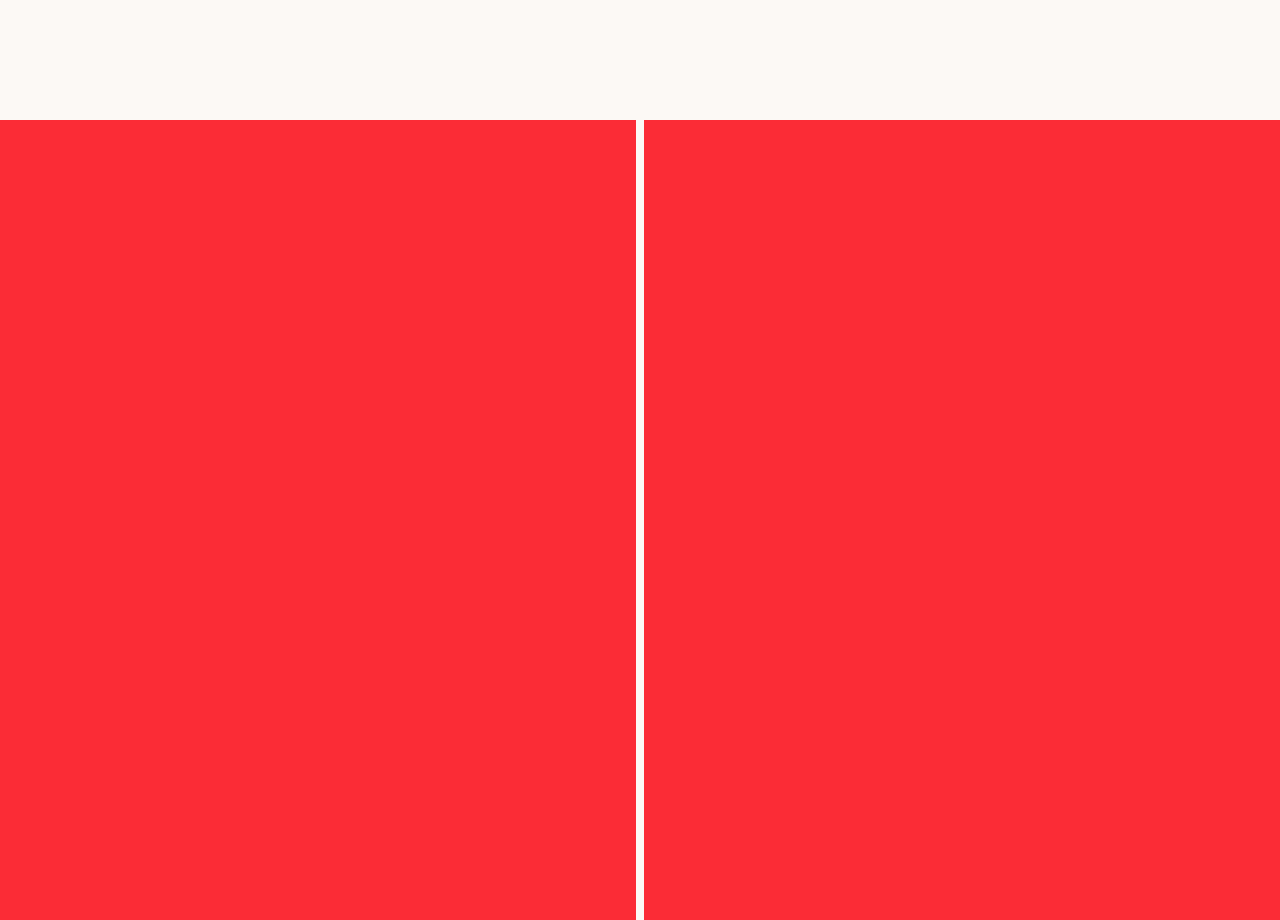
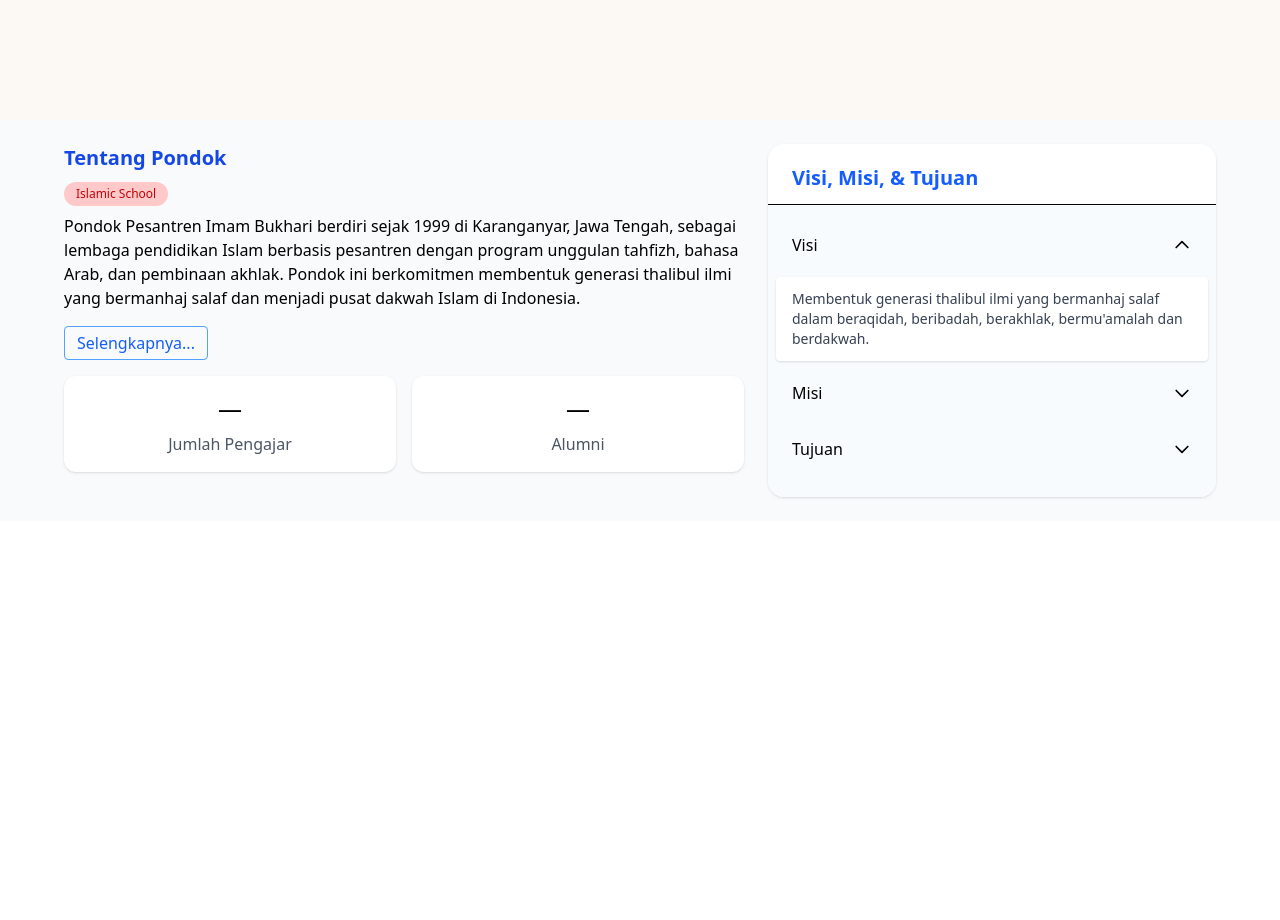
Before and after one commit to Unicode-house/vokasi_lp, a React (Vite) app: page / in a window 1280 px wide. Shown: the part 1000-1920 px from the top of the page. After the commit the page ends 1521 px from the top, so only its background shows below. Built offline with nearby package versions, Linux system fonts and the light colour scheme.

Commit message:
about n visi misi

```diff
--- /dev/null
+++ b/src/layouts/effect/about.css
@@ -0,0 +1,12 @@
+.about-section {
+  opacity: 0;
+  transition: opacity 1s ease;
+}
+
+.about-section.fade-in {
+  opacity: 1;
+}
+
+.about-section.fade-out {
+  opacity: 0;
+}
--- /dev/null
+++ b/src/layouts/home/about.tsx
@@ -0,0 +1,48 @@
+import React, { useEffect, useRef, useState } from "react";
+import "../effect/about.css"
+
+const AboutSection: React.FC = () => {
+  const [visible, setVisible] = useState(false);
+  const sectionRef = useRef<HTMLDivElement>(null);
+
+  useEffect(() => {
+    const observer = new IntersectionObserver(
+      ([entry]) => {
+        setVisible(entry.isIntersecting);
+      },
+      { threshold: 0.2 }
+    );
+    if (sectionRef.current) {
+      observer.observe(sectionRef.current);
+    }
+    return () => {
+      if (sectionRef.current) observer.unobserve(sectionRef.current);
+    };
+  }, []);
+
+  return (
+    <div
+      ref={sectionRef}
+      className={`about-section ${visible ? "fade-in" : "fade-out"}`}
+    >
+      <h2 className="text-xl font-bold mb-2 text-blue-700">Tentang Pondok</h2>
+      <span className="inline-block bg-red-200 text-red-700 text-xs px-3 py-1 rounded-full mb-2">Islamic School</span>
+      <p className="mb-4">
+        Pondok Pesantren Imam Bukhari berdiri sejak 1999 di Karanganyar, Jawa Tengah, sebagai lembaga pendidikan Islam berbasis pesantren dengan program unggulan tahfizh, bahasa Arab, dan pembinaan akhlak. Pondok ini berkomitmen membentuk generasi thalibul ilmi yang bermanhaj salaf dan menjadi pusat dakwah Islam di Indonesia.
+      </p>
+      <button className="border border-blue-400 text-blue-600 px-3 py-1 rounded mb-4 hover:bg-blue-50 transition">Selengkapnya...</button>
+      <div className="flex gap-4">
+        <div className="bg-white rounded-xl shadow p-4 flex-1 text-center">
+          <div className="text-2xl mb-2">—</div>
+          <div className="text-gray-600">Jumlah Pengajar</div>
+        </div>
+        <div className="bg-white rounded-xl shadow p-4 flex-1 text-center">
+          <div className="text-2xl mb-2">—</div>
+          <div className="text-gray-600">Alumni</div>
+        </div>
+      </div>
+    </div>
+  );
+};
+
+export default AboutSection;
--- /dev/null
+++ b/src/layouts/home/visiBox.tsx
@@ -0,0 +1,73 @@
+import React, { useState } from "react";
+
+const data = [
+  {
+    title: "Visi",
+    content:
+      "Membentuk generasi thalibul ilmi yang bermanhaj salaf dalam beraqidah, beribadah, berakhlak, bermu'amalah dan berdakwah.",
+  },
+  {
+    title: "Misi",
+    content:
+      "Menyelenggarakan pendidikan Islam berbasis pesantren yang unggul dalam tahfizh, bahasa Arab, dan pembinaan akhlak.",
+  },
+  {
+    title: "Tujuan",
+    content:
+      "Menjadi pusat dakwah Islam dan mencetak alumni yang berilmu, beramal, dan berakhlak mulia.",
+  },
+];
+
+const VisiBox: React.FC = () => {
+  const [openIndex, setOpenIndex] = useState<number | null>(0);
+
+  const handleToggle = (idx: number) => {
+    setOpenIndex(openIndex === idx ? null : idx);
+  };
+
+  return (
+    <div className="bg-white rounded-2xl shadow p-0 max-w-md w-full">
+      <div className="px-6 pt-5 pb-3 border-b">
+        <h2 className="text-xl font-bold text-blue-600">Visi, Misi, & Tujuan</h2>
+      </div>
+      <div className="px-2 py-4 bg-[#f8fbfd] rounded-b-2xl">
+        {data.map((item, idx) => (
+          <div key={item.title} className="mb-2">
+            <button
+              className="flex items-center justify-between w-full px-4 py-3 text-left font-medium focus:outline-none hover:bg-blue-50 rounded transition"
+              onClick={() => handleToggle(idx)}
+            >
+              <span>{item.title}</span>
+              <svg
+                className={`w-5 h-5 ml-2 transition-transform ${openIndex === idx ? "rotate-180" : ""}`}
+                fill="none"
+                stroke="currentColor"
+                viewBox="0 0 24 24"
+              >
+                <path strokeLinecap="round" strokeLinejoin="round" strokeWidth={2} d="M19 9l-7 7-7-7" />
+              </svg>
+            </button>
+            {openIndex === idx && (
+              <div className="bg-white rounded shadow px-4 py-3 mt-2 text-sm text-gray-700 animate-fadeIn">
+                {item.content}
+              </div>
+            )}
+          </div>
+        ))}
+      </div>
+      <style>
+        {`
+          .animate-fadeIn {
+            animation: fadeIn 0.3s;
+          }
+          @keyframes fadeIn {
+            from { opacity: 0; transform: translateY(10px);}
+            to { opacity: 1; transform: translateY(0);}
+          }
+        `}
+      </style>
+    </div>
+  );
+};
+
+export default VisiBox;
--- a/src/pages/home.tsx
+++ b/src/pages/home.tsx
@@ -1,16 +1,23 @@
+import AboutSection from '@/layouts/home/about'
 import HeroLayout from '@/layouts/home/hero'
+import VisiBox from '@/layouts/home/visiBox'
 
 const HomePage = () => {
   return (
-    <main className='w-full h-screen'>
+    <main className="w-full min-h-screen bg-[#f8fafc]">
       <HeroLayout />
-      <section
-        className='w-full h-[40vh] bg-[#fcf9f5] px-4 py-2'>
-        <div className='w-full flex gap-4 items-center'></div>
-        </section>
-      <section className='bg-[#fcf9f5] h-screen w-full flex gap-2 '>
-        <section className='w-1/2 h-full bg-red-500 p-4'></section>
-        <section className='w-1/2 h-full bg-red-500 p-4'></section>
+      <section className="w-full h-[40vh] bg-[#fcf9f5] px-4 py-2">
+        <div className="w-full flex gap-4 items-center"></div>
+      </section>
+      <section className="w-full flex justify-center px-2 py-6">
+        <div className="w-full max-w-6xl flex flex-col md:flex-row gap-6">
+          <div className="flex-1">
+            <AboutSection />
+          </div>
+          <div className="flex-1 max-w-md w-full">
+            <VisiBox />
+          </div>
+        </div>
       </section>
     </main>
   )
```
